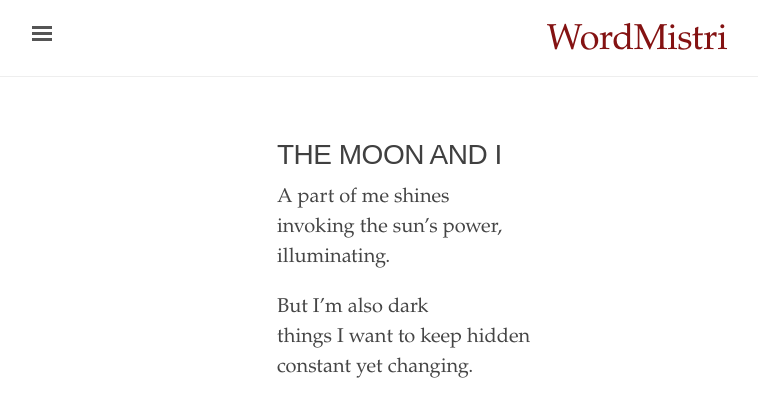
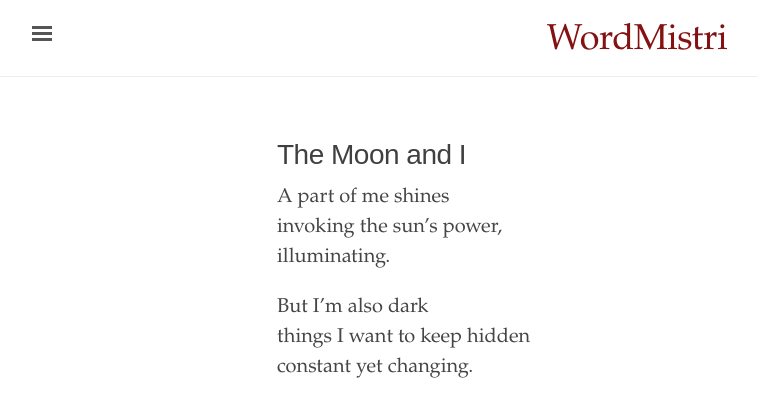
Before and after one commit to WordMistri/WordMistri.github.io, a Jekyll site: the page built from _texts/g.md, in a window 1280 px wide. Shown: the top 417 px of the page, without its empty margins (3-761 px from the left). Built offline with Jekyll 4.4.1, drawn with Linux system fonts in a browser that asks for light colours.

Commit message:
Update g.md

```diff
--- a/_texts/g.md
+++ b/_texts/g.md
@@ -1,6 +1,6 @@
 ---
 layout: poem
-title: THE MOON AND I
+title: The Moon and I
 author:
 editor:
 source:
```
